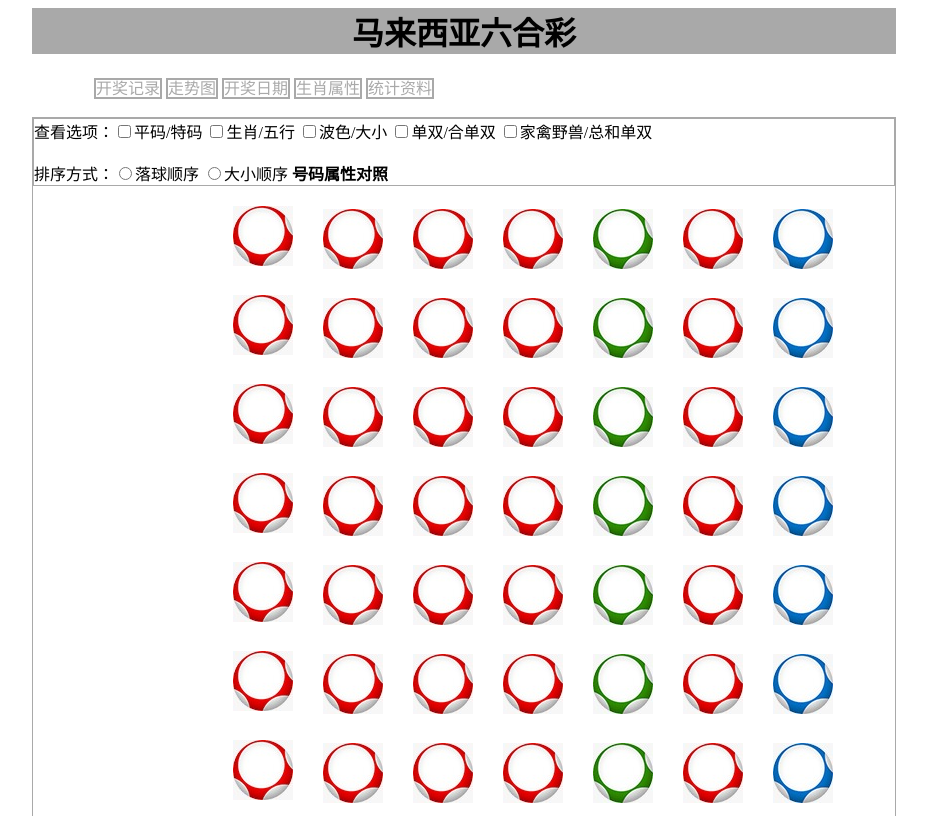
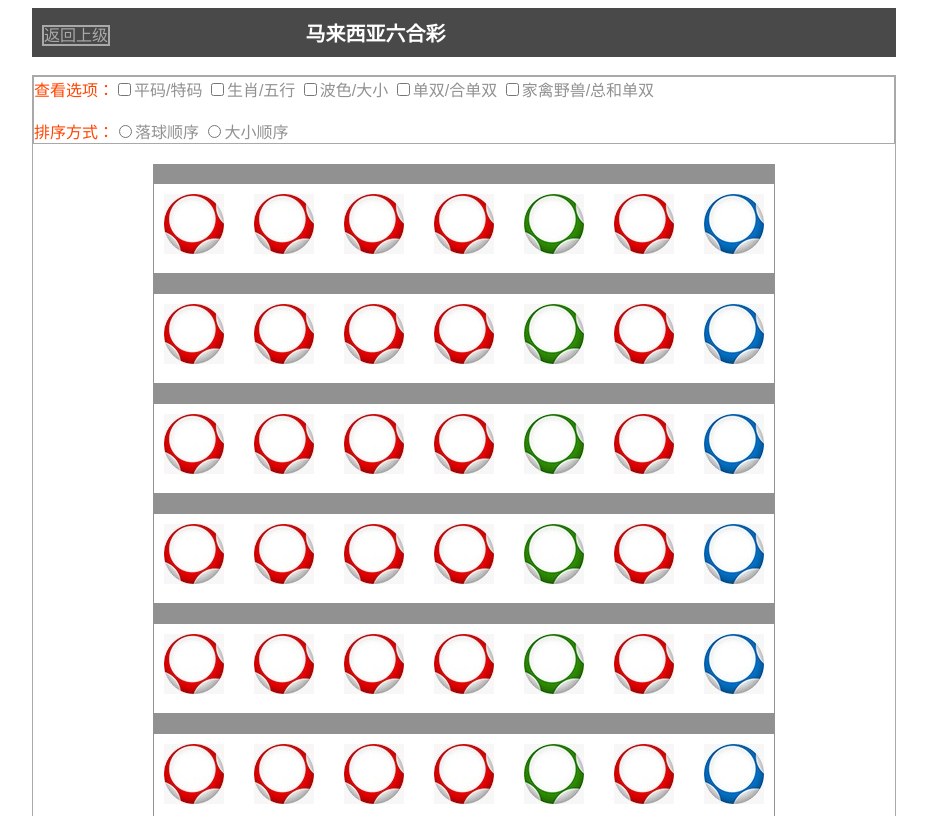
Before and after one commit to JP-Programador/-, a plain HTML site: page pagina1.html in a window 1280 px wide. Shown: the top 816 px of the page, without its empty margins (176-1103 px from the left). Drawn offline with Linux system fonts and the light colour scheme.

Commit message:
Your detailed commit message here

```diff
--- a/pagina1.html
+++ b/pagina1.html
@@ -1,31 +1,33 @@
 <!DOCTYPE html>
 <html lang="en">
+
 <head>
     <meta charset="UTF-8">
     <meta name="viewport" content="width=device-width, initial-scale=1.0">
     <link rel="stylesheet" href="style.css">
     <title>马来西亚六合彩</title>
 </head>
+
 <body>
-    <h1>
-        马来西亚六合彩
-    </h1>
+    <header>
+        <a href="./index.html">返回上级</a> &nbsp;&nbsp;&nbsp;&nbsp;&nbsp;&nbsp;&nbsp;&nbsp;&nbsp;&nbsp;&nbsp;&nbsp;&nbsp;&nbsp;&nbsp;&nbsp;&nbsp;&nbsp;&nbsp;&nbsp;&nbsp;&nbsp;&nbsp;&nbsp;&nbsp;&nbsp;&nbsp;&nbsp;&nbsp;&nbsp;&nbsp;&nbsp;&nbsp;&nbsp;&nbsp;&nbsp;&nbsp;&nbsp;&nbsp;&nbsp;&nbsp;&nbsp;
+        <label class="hh1"><b>马来西亚六合彩</b></label>
+    </header>
 
-    <nav class="nv">
-        <a href="">开奖记录</a> <a href="">走势图</a> <a href="">开奖日期</a> <a href="">生肖属性</a> <a href="">统计资料</a>
-   </nav><br>
+    <br>
 
     <main class="princ">
 
 
         <form action="">
 
-        <div class="ss">
+            <div class="ss">
 
-            查看选项：<input type="checkbox">平码/特码  <input type="checkbox">生肖/五行 <input type="checkbox">波色/大小 <input type="checkbox">单双/合单双 <input type="checkbox">家禽野兽/总和单双 <br><br>
-            排序方式：<input type="radio">落球顺序  <input type="radio">大小顺序  <strong>号码属性对照</strong>
-
-        </div>
+                <label class="tipagem">查看选项：</label><input type="checkbox">平码/特码 <input type="checkbox">生肖/五行 <input type="checkbox">波色/大小 <input
+                    type="checkbox">单双/合单双 <input type="checkbox">家禽野兽/总和单双 <br><br>
+                    <label class="tipagem">排序方式：</label><input type="radio" id="queda1" name="ordenar">落球顺序
+                <input type="radio" id="queda2" name="ordenar">大小顺序
+            </div>
 
 
 
@@ -447,24 +449,8 @@
 
 
 
-
-
-
-
-
-
-
-
-
-
-
-
-
-
-
-
-
     </main>
 
 </body>
+
 </html>
--- a/style.css
+++ b/style.css
@@ -1,99 +1,73 @@
+body{
+    font-family: Arial, Helvetica, sans-serif;
+}
+
+.pagina1, .pagina2, .advert2, .advert, .img, .sla1, .bola, .bolas, .cent, footer, .nv, .bolass, .princ, form {
+    text-align: center;
+}
+
 .pagina1 {
-    text-align: center;
-    text-align: center;
     margin-top: 0%;
 }
 
 .pagina2 {
-    text-align: center;
     margin-top: 1px;
 }
 
 .advert2 {
-    text-align: center;
+    margin: auto;
+    padding: 0 260px;
     margin-top: 200px;
-    margin: auto auto;
-    padding-left: 260px;
-    padding-right: 260px;
     margin-bottom: 15px;
-
-
-
 }
 
 .advert {
-    padding-left: 260px;
-    padding-right: 260px;
+    padding: 0 260px;
 }
 
 .img {
-    text-align: center;
     margin-top: 0%;
-
-
 }
-
 
 hr {
     color: rgb(233, 57, 57);
 }
 
 .link {
-    padding-left: 230px;
-    padding-right: 230px;
-
-}
-
-a:hover {
-    text-decoration: none;
-    color: red;
-    transition: 0.3;
-    transform-style: 0.3;
-
-
-}
-
-nav {
-    text-decoration: none;
-    color: rgb(179, 52, 52);
-    transition: 0.3;
-    transform-style: 0.3;
+    padding: 0 230px;
 }
 
 a {
     color: darkgray;
     text-decoration: none;
     border: 2px solid darkgray;
+}
 
+a:hover {
+    text-decoration: none;
+    color: red;
+    transition: color 0.3s;
+}
+
+nav {
+    color: rgb(179, 52, 52);
+    transition: color 0.3s;
 }
 
 .sla1 {
-    text-align: center;
     padding-right: 35px;
-
-
-
 }
-
-
-
 
 p {
     display: inline-block;
     padding-left: 260px;
     margin-top: 0%;
-
 }
 
 .bola {
-    text-align: center;
+    margin: auto;
     margin-bottom: 5px;
-    margin-top: auto auto;
 }
-
-
-
-
 
 .gg {
     margin-right: 520px;
@@ -101,108 +75,61 @@ p {
 
 .bolas {
     display: inline-flex;
-    text-align: center;
     margin-left: 360px;
     margin-bottom: 20px;
-
-
 }
 
-.bola1 {
+.bola1, .bola2, .bola3, .bola4, .bola5, .bola6 {
     margin-left: 30px;
-    text-align: center;
-}
-
-.bola2 {
-    margin-left: 30px;
-    text-align: center;
-}
-
-.bola3 {
-    margin-left: 30px;
-    text-align: center;
-}
-
-.bola4 {
-    margin-left: 30px;
-    text-align: center;
-}
-
-.bola5 {
-    margin-left: 30px;
-    text-align: center;
-}
-
-.bola6 {
-    margin-left: 30px;
-    text-align: center;
-
 }
 
 .cent {
-    text-align: center;
     margin-left: 20px;
     align-items: center;
 }
 
 footer {
-    text-align: center;
     margin-right: 265px;
 }
 
 
-
-h1 {
-    text-align: center;
-    background-color: darkgrey;
-    margin-top: auto;
+header {
+    text-align: justify;
+    background-color: rgb(73, 73, 73);
+    color: rgb(255, 255, 255);
+    margin: 0 200px;
+    padding: 10px;
+}
 
 
-    margin-left: 200px;
-    margin-right: 200px;
+.hh1{
+    font-size: 20px;
 }
 
-.nv {
-    margin-left: 262px;
-
-
-
+.tipagem{
+    color: orangered;
 }
 
 .ss {
-
     border: 1px solid darkgray;
     margin-bottom: 20px;
-
-
-
-
-
-
-
+    color: rgb(145, 145, 145);
+    text-align: justify;
 }
 
 .bolass {
     display: inline-flex;
-    text-align: center;
-    margin-right: 250px;
-    margin-bottom: 20px;
-    margin-left: 200px;
-    align-items: center;
-
-
-
+    margin: 0 auto;
+    border: solid 1px rgb(145, 145, 145);
+    border-top: solid 20px rgb(145, 145, 145);
+    padding: 10px;
 }
 
 .princ {
-    margin-left: 100px;
-    margin-right: 100px;
+    margin: 0 auto;
 }
-
 
 form {
     border: 1px solid darkgray;
-    margin-left: 100px;
-    margin-right: 100px;
-
+    margin: 0 200px;
 }
```
Also changed, not shown: index.html (+59 -45 lines).
